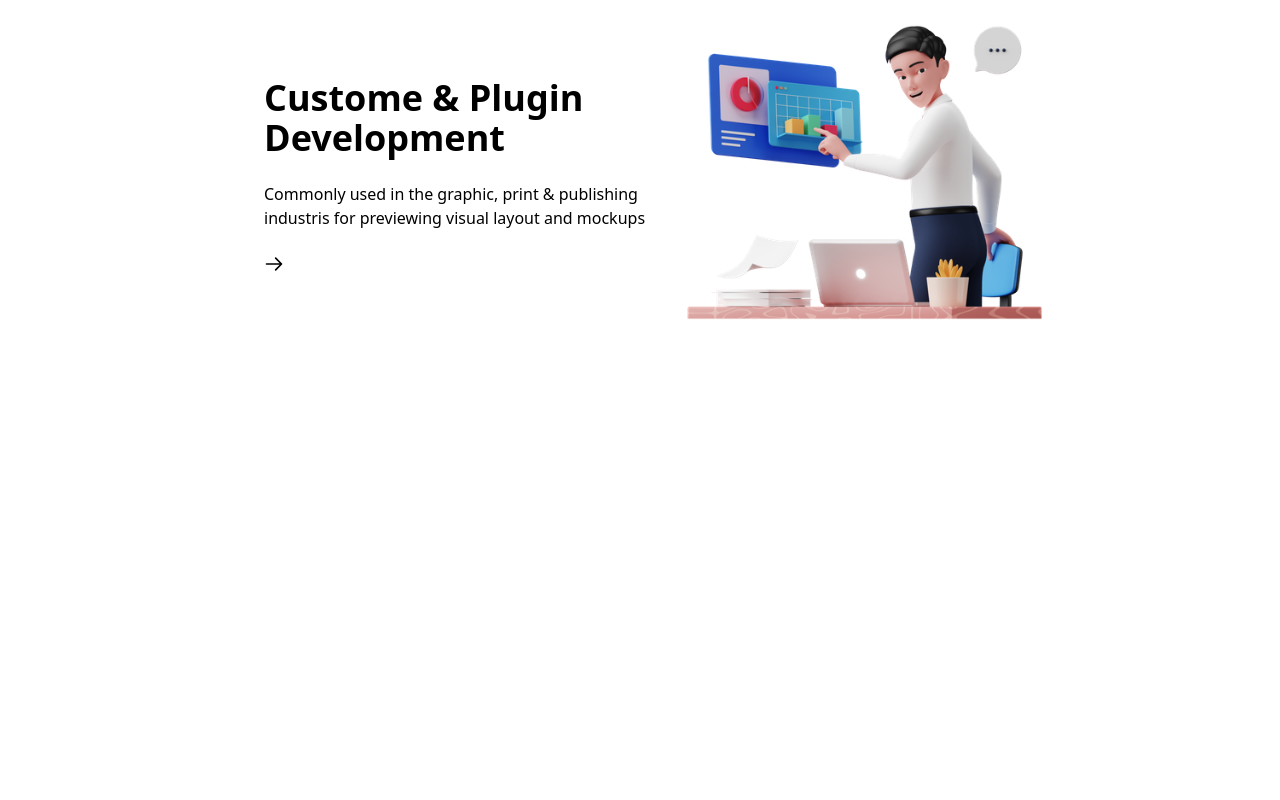
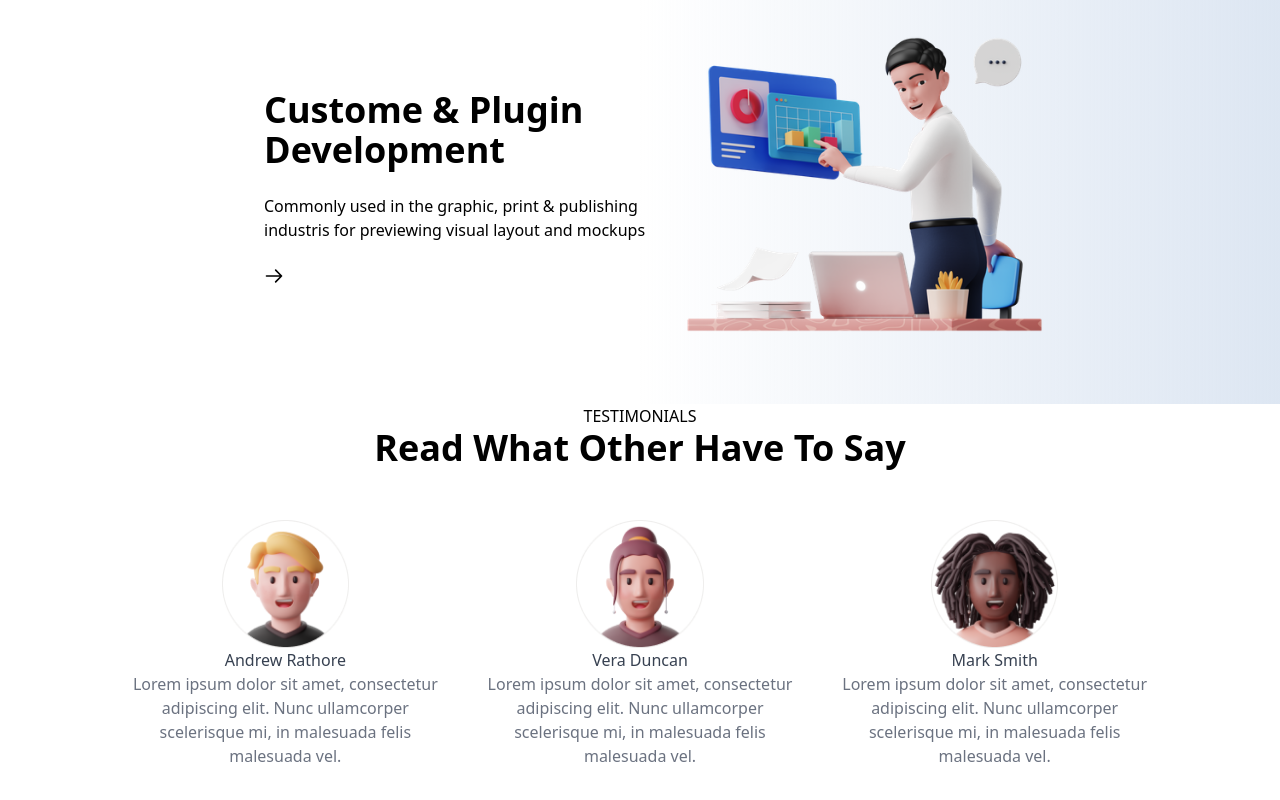
Before and after one commit to Darkace01/digital-agency, a Next.js app: page / in a window 1280 px wide. Shown: the part 1352-2152 px from the top of the page. Before the commit the page ends 1744 px from the top, so only its background shows below. Built offline with nearby package versions, Linux system fonts and the light colour scheme.

Commit message:
Testimonial section

```diff
--- /dev/null
+++ b/components/TestimonialCard.tsx
@@ -0,0 +1,24 @@
+import Image from 'next/image';
+interface Props {
+  src: string;
+  title: string;
+  subtitle: string;
+}
+function TestimonialCard({ src, title, subtitle }: Props) {
+  return (
+    <div className='flex flex-col items-center px-5 py-10'>
+      <div className='relative h-32 w-32 '>
+        <Image
+          src={`${src}`}
+          alt='testimonial'
+          objectFit='contain'
+          layout='fill'
+        />
+      </div>
+      <h2 className='text-gray-700 text-center'>{title}</h2>
+      <p className='text-gray-500 text-center'>{subtitle}</p>
+    </div>
+  );
+}
+
+export default TestimonialCard;
--- /dev/null
+++ b/components/TestimonialRow.tsx
@@ -0,0 +1,33 @@
+import TestimonialCard from './TestimonialCard';
+
+function TestimonialRow() {
+  return (
+    <div className='px-8'>
+      <div className='flex flex-col items-center'>
+        <p>TESTIMONIALS</p>
+        <h1 className='font-bold text-4xl text-center md:text-left'>
+          Read What Other Have To Say
+        </h1>
+      </div>
+      <div className='flex flex-col md:flex-row md:mx-14 md:px-5 md:py-3'>
+        <TestimonialCard
+          src='/asset/img-1.png'
+          title='Andrew Rathore'
+          subtitle='Lorem ipsum dolor sit amet, consectetur adipiscing elit. Nunc ullamcorper scelerisque mi, in malesuada felis malesuada vel.'
+        />
+        <TestimonialCard
+          src='/asset/img-2.png'
+          title='Vera Duncan'
+          subtitle='Lorem ipsum dolor sit amet, consectetur adipiscing elit. Nunc ullamcorper scelerisque mi, in malesuada felis malesuada vel.'
+        />
+        <TestimonialCard
+          src='/asset/img-3.png'
+          title='Mark Smith'
+          subtitle='Lorem ipsum dolor sit amet, consectetur adipiscing elit. Nunc ullamcorper scelerisque mi, in malesuada felis malesuada vel.'
+        />
+      </div>
+    </div>
+  );
+}
+
+export default TestimonialRow;
--- a/pages/index.tsx
+++ b/pages/index.tsx
@@ -5,6 +5,7 @@ import Branding from '../components/Branding';
 import Companies from '../components/Companies';
 import Header from '../components/Header';
 import Hero from '../components/Hero';
+import TestimonialRow from '../components/TestimonialRow';
 
 const Home: NextPage = () => {
   return (
@@ -14,14 +15,14 @@ const Home: NextPage = () => {
         <link rel='icon' href='/favicon.ico' />
       </Head>
       <main>
-        <section className='backdrop-blur-lg bg-gradient-to-br from-theme/95 via-white to-white'>
+        <section className='backdrop-blur-lg bg-gradient-to-br from-theme/30 via-white to-white'>
           <Header />
           <Hero />
         </section>
         <section className='bg-white'>
           <Companies />
         </section>
-        <section>
+        <section className='backdrop-blur-lg bg-gradient-to-r from-white via-white to-theme/30 mt-3'>
           <Branding
             title='Branding & Design system'
             image='/asset/designer-team-working-on-creative-design.png'
@@ -36,6 +37,9 @@ const Home: NextPage = () => {
             subtitle='Commonly used in the graphic, print & publishing industris for previewing visual layout and mockups'
           />
         </section>
+        <section>
+          <TestimonialRow />
+        </section>
       </main>
     </div>
   );
```
